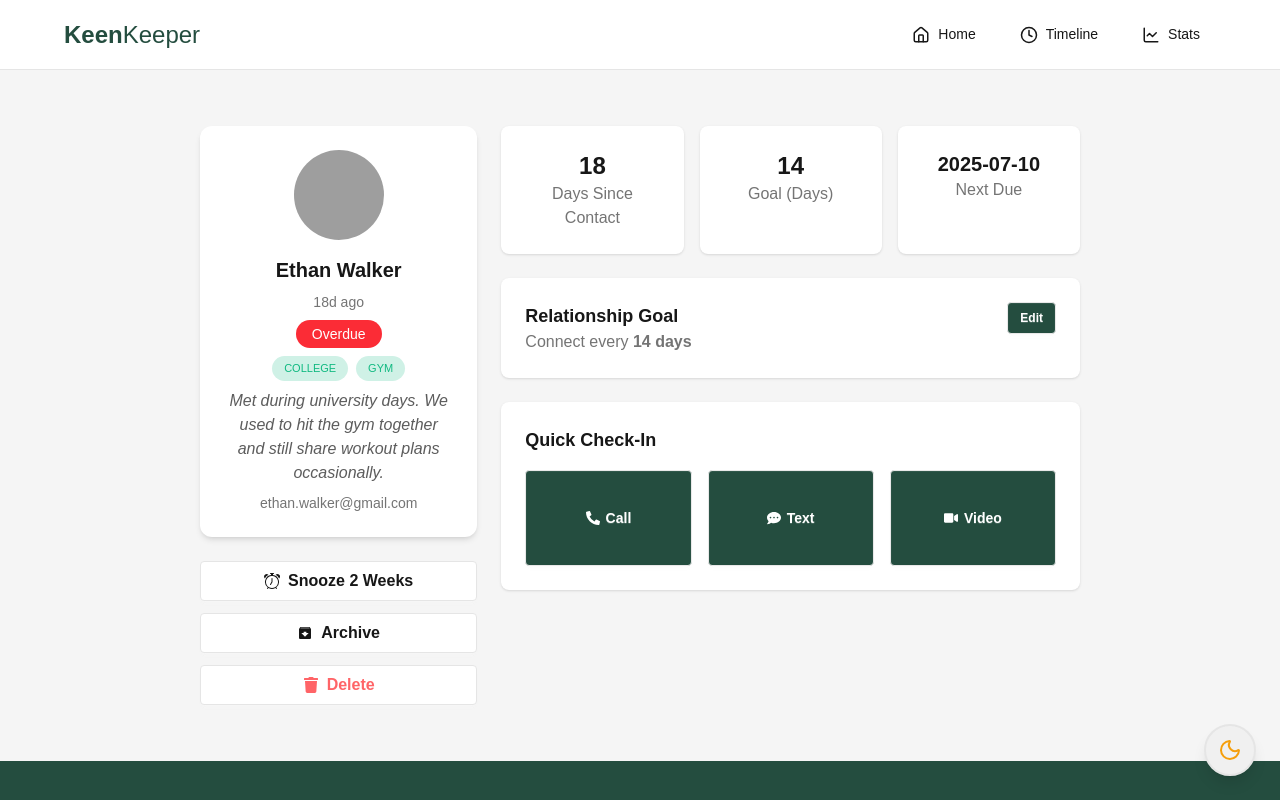
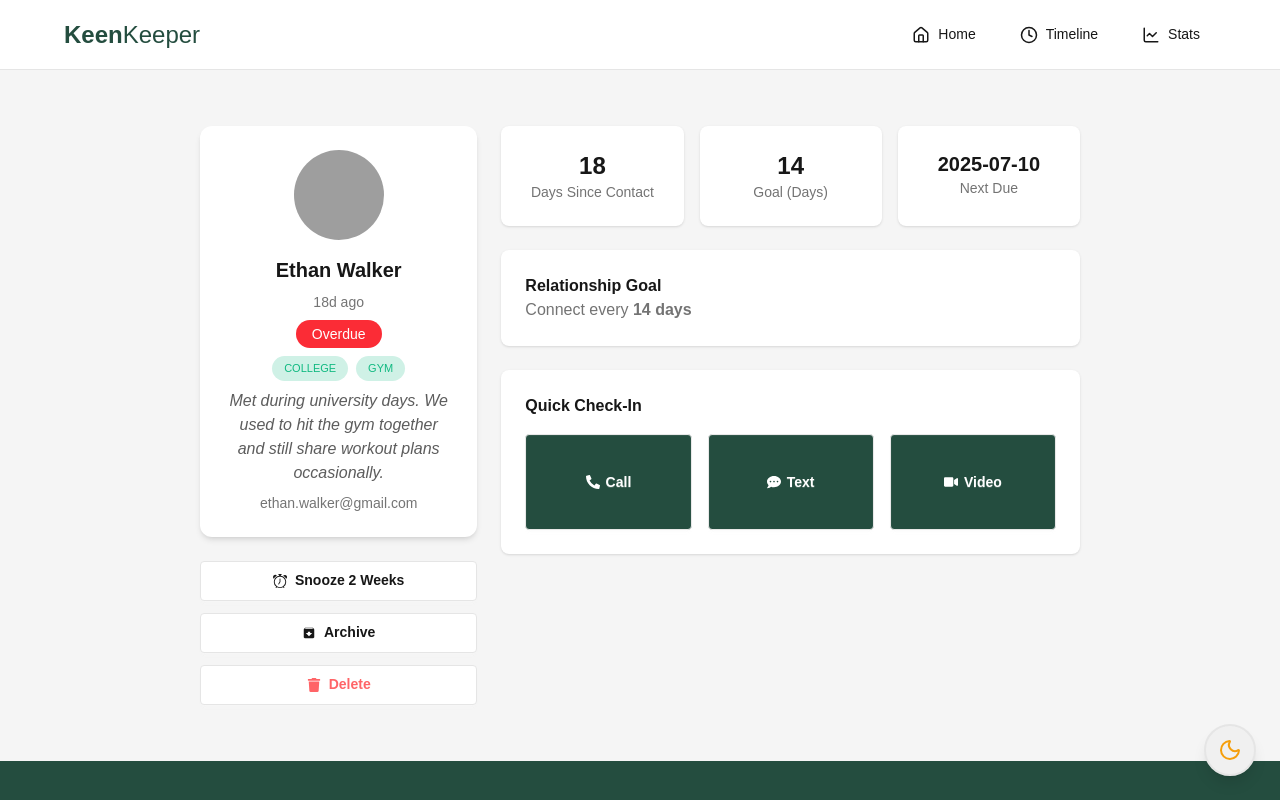
Before and after one commit to supayangit/KeenKeeper, a Next.js app: page /friend/1 in a window 1280 px wide. Shown: the top 800 px of the page. Built offline with nearby package versions, Linux system fonts and the light colour scheme; grey boxes are pictures that could not be loaded.

Commit message:
theme added, bug fixed

```diff
--- a/package.json
+++ b/package.json
@@ -3,7 +3,7 @@
   "version": "0.1.0",
   "private": true,
   "scripts": {
-    "dev": "next dev",
+    "dev": "next dev --turbo",
     "build": "next build",
     "start": "next start",
     "lint": "eslint"
--- /dev/null
+++ b/src/app/friend/[id]/FriendClient.jsx
@@ -0,0 +1,122 @@
+"use client";
+
+import Image from "next/image";
+import { FaTrash } from "react-icons/fa";
+import { MdArchive } from "react-icons/md";
+import { BsAlarm } from "react-icons/bs";
+import FriendActions from "@/app/components/FriendActions";
+
+export default function FriendClient({ friend }) {
+  const statusStyles = {
+    overdue: "bg-red-500 text-white",
+    "almost due": "bg-orange-400 text-white",
+    "on-track": "bg-green-500 text-white",
+  };
+
+  const formatStatus = (status) =>
+    status
+      .split(" ")
+      .map((w) => w.charAt(0).toUpperCase() + w.slice(1))
+      .join(" ");
+
+  return (
+    <div className="grid grid-cols-1 lg:grid-cols-3 gap-4 sm:gap-6">
+
+      {/* LEFT */}
+      <div className="space-y-4 sm:space-y-6 lg:col-span-1">
+
+        <div className="w-full flex flex-col items-center gap-3 p-4 sm:p-6 bg-light-card dark:bg-dark-card shadow-md rounded-xl">
+
+          <Image
+            src={friend.picture}
+            alt={friend.name}
+            width={90}
+            height={90}
+            className="rounded-full"
+          />
+
+          <h2 className="font-semibold text-lg dark:text-dark-text">
+            {friend.name}
+          </h2>
+
+          <p className="text-sm opacity-60">
+            {friend.days_since_contact}d ago
+          </p>
+
+          <button className={`text-xs px-3 py-1 rounded-full ${statusStyles[friend.status]}`}>
+            {formatStatus(friend.status)}
+          </button>
+
+          <div className="flex gap-2 flex-wrap justify-center">
+            {friend.tags.map((tag, i) => (
+              <span key={i} className="text-xs px-2 py-1 rounded-full bg-gray-200 dark:bg-gray-800">
+                {tag}
+              </span>
+            ))}
+          </div>
+
+          <p className="italic text-sm opacity-70 text-center">
+            {friend.bio}
+          </p>
+
+          <p className="text-xs break-all opacity-60">
+            {friend.email}
+          </p>
+        </div>
+
+        {/* ACTIONS */}
+        <div className="space-y-2">
+          <button className="w-full flex items-center justify-center gap-2 p-2 border rounded">
+            <BsAlarm /> Snooze 2 Weeks
+          </button>
+
+          <button className="w-full flex items-center justify-center gap-2 p-2 border rounded">
+            <MdArchive /> Archive
+          </button>
+
+          <button className="w-full flex items-center justify-center gap-2 p-2 border border-red-400 text-red-400 rounded">
+            <FaTrash /> Delete
+          </button>
+        </div>
+
+      </div>
+
+      {/* RIGHT */}
+      <div className="lg:col-span-2 space-y-6">
+
+        <div className="grid grid-cols-1 sm:grid-cols-3 gap-4">
+
+          <div className="p-4 text-center bg-light-card dark:bg-dark-card rounded">
+            <h2 className="text-xl font-bold">{friend.days_since_contact}</h2>
+            <p className="text-sm opacity-60">Days Since Contact</p>
+          </div>
+
+          <div className="p-4 text-center bg-light-card dark:bg-dark-card rounded">
+            <h2 className="text-xl font-bold">{friend.goal}</h2>
+            <p className="text-sm opacity-60">Goal</p>
+          </div>
+
+          <div className="p-4 text-center bg-light-card dark:bg-dark-card rounded">
+            <h2 className="text-sm font-bold">{friend.next_due_date}</h2>
+            <p className="text-sm opacity-60">Next Due</p>
+          </div>
+
+        </div>
+
+        <div className="p-4 bg-light-card dark:bg-dark-card rounded">
+          <h2 className="font-semibold">Relationship Goal</h2>
+          <p className="text-sm opacity-60">
+            Connect every <b>{friend.goal} days</b>
+          </p>
+        </div>
+
+        <div className="p-4 bg-light-card dark:bg-dark-card rounded">
+          <h2 className="font-semibold">Quick Check-In</h2>
+          <FriendActions friend={friend} />
+        </div>
+
+      </div>
+
+    </div>
+  );
+}
--- a/src/app/friend/[id]/page.jsx
+++ b/src/app/friend/[id]/page.jsx
@@ -1,10 +1,10 @@
-import Image from 'next/image';
+import Image from "next/image";
 import { FaTrash } from "react-icons/fa";
 import { MdArchive } from "react-icons/md";
 import { BsAlarm } from "react-icons/bs";
-import FriendActions from '../../components/FriendActions';
-import NotFoundUI from '../../components/NotFoundUI';
-import friendsData from '@/data/friends.json';
+import FriendActions from "../../components/FriendActions";
+import NotFoundUI from "../../components/NotFoundUI";
+import friendsData from "@/data/friends.json";
 
 const friends = Array.isArray(friendsData)
   ? friendsData
@@ -12,9 +12,10 @@ const friends = Array.isArray(friendsData)
 
 export const dynamicParams = false;
 
+// ✅ FIXED: await params
 export async function generateMetadata({ params }) {
-  const resolvedParams = await params;
-  const id = resolvedParams?.id;
+  const { id } = await params;
+
   const friend = friends.find((f) => Number(f.id) === Number(id));
 
   if (!friend) {
@@ -36,17 +37,17 @@ export function generateStaticParams() {
   }));
 }
 
-export default async function FriendProfile({ params }) {
-  const resolvedParams = await params;
-  const id = resolvedParams?.id;
+// ✅ FIXED: async + await params
+export default async function FriendPage({ params }) {
+  const { id } = await params;
 
-  if (!id) {
+  const numericId = Number(id);
+
+  if (!numericId) {
     return <NotFoundUI message="Invalid friend route" />;
   }
 
-  const friend = friends.find(
-    (f) => Number(f.id) === Number(id)
-  );
+  const friend = friends.find((f) => Number(f.id) === numericId);
 
   if (!friend) {
     return <NotFoundUI message={`Friend with ID ${id} not found`} />;
@@ -66,11 +67,8 @@ export default async function FriendProfile({ params }) {
 
   return (
     <div className="grid grid-cols-1 lg:grid-cols-3 gap-4 sm:gap-6">
-
       <div className="space-y-4 sm:space-y-6 lg:col-span-1">
-
         <div className="w-full flex flex-col items-center gap-3 sm:gap-4 p-4 sm:p-6 bg-light-card dark:bg-dark-card shadow-md dark:shadow-dark rounded-xl transition-colors duration-300">
-
           <Image
             src={friend.picture}
             alt={friend.name}
@@ -80,7 +78,6 @@ export default async function FriendProfile({ params }) {
           />
 
           <div className="flex flex-col items-center gap-2 text-center">
-
             <h2 className="font-semibold text-base sm:text-lg lg:text-xl text-light-text dark:text-dark-text">
               {friend.name}
             </h2>
@@ -89,7 +86,9 @@ export default async function FriendProfile({ params }) {
               {friend.days_since_contact}d ago
             </p>
 
-            <button className={`text-xs sm:text-sm font-medium px-3 sm:px-4 py-1 rounded-full ${statusStyles[friend.status]} transition-colors duration-300`}>
+            <button
+              className={`text-xs sm:text-sm font-medium px-3 sm:px-4 py-1 rounded-full ${statusStyles[friend.status]}`}
+            >
               {formatStatus(friend.status)}
             </button>
 
@@ -97,7 +96,7 @@ export default async function FriendProfile({ params }) {
               {friend.tags.map((tag, index) => (
                 <span
                   key={index}
-                  className="bg-accent-success/20 text-accent-success dark:bg-accent-success/30 dark:text-accent-success text-[10px] sm:text-[11px] font-medium px-2 sm:px-3 py-1 rounded-full uppercase transition-colors duration-300"
+                  className="bg-accent-success/20 text-accent-success dark:bg-accent-success/30 dark:text-accent-success text-[10px] sm:text-[11px] font-medium px-2 sm:px-3 py-1 rounded-full uppercase"
                 >
                   {tag}
                 </span>
@@ -111,88 +110,59 @@ export default async function FriendProfile({ params }) {
             <p className="text-xs sm:text-sm text-light-text/60 dark:text-dark-text/60 break-all">
               {friend.email}
             </p>
-
           </div>
         </div>
 
         <div className="space-y-2 sm:space-y-3">
-
-          <button className="btn w-full bg-light-card dark:bg-dark-card text-light-text dark:text-dark-text border border-light-border dark:border-dark-border flex items-center justify-center gap-2 text-sm sm:text-base transition-colors duration-300 hover:bg-light-hover dark:hover:bg-dark-hover">
+          <button className="btn w-full bg-light-card dark:bg-dark-card text-light-text dark:text-dark-text border border-light-border dark:border-dark-border flex items-center justify-center gap-2">
             <BsAlarm /> Snooze 2 Weeks
           </button>
 
-          <button className="btn w-full bg-light-card dark:bg-dark-card text-light-text dark:text-dark-text border border-light-border dark:border-dark-border flex items-center justify-center gap-2 text-sm sm:text-base transition-colors duration-300 hover:bg-light-hover dark:hover:bg-dark-hover">
+          <button className="btn w-full bg-light-card dark:bg-dark-card text-light-text dark:text-dark-text border border-light-border dark:border-dark-border flex items-center justify-center gap-2">
             <MdArchive /> Archive
           </button>
 
-          <button className="btn w-full bg-light-card dark:bg-dark-card border border-light-border dark:border-dark-border flex items-center justify-center gap-2 text-red-400 text-sm sm:text-base transition-colors duration-300 hover:bg-light-hover dark:hover:bg-dark-hover">
+          <button className="btn w-full bg-light-card dark:bg-dark-card border border-light-border dark:border-dark-border flex items-center justify-center gap-2 text-red-400">
             <FaTrash /> Delete
           </button>
-
         </div>
-
       </div>
 
       <div className="lg:col-span-2 space-y-4 sm:space-y-6">
-
         <div className="grid grid-cols-1 sm:grid-cols-2 lg:grid-cols-3 gap-4">
-
-          <div className="card bg-light-card dark:bg-dark-card shadow dark:shadow-dark p-4 sm:p-6 text-center transition-colors duration-300">
-            <h2 className="text-xl sm:text-2xl font-bold text-light-text dark:text-dark-text">
+          <div className="card bg-light-card dark:bg-dark-card shadow p-4 sm:p-6 text-center">
+            <h2 className="text-xl sm:text-2xl font-bold">
               {friend.days_since_contact}
             </h2>
-            <p className="text-light-text/60 dark:text-dark-text/60 text-sm sm:text-base">
-              Days Since Contact
-            </p>
+            <p className="text-sm opacity-60">Days Since Contact</p>
           </div>
 
-          <div className="card bg-light-card dark:bg-dark-card shadow dark:shadow-dark p-4 sm:p-6 text-center transition-colors duration-300">
-            <h2 className="text-xl sm:text-2xl font-bold text-light-text dark:text-dark-text">
+          <div className="card bg-light-card dark:bg-dark-card shadow p-4 sm:p-6 text-center">
+            <h2 className="text-xl sm:text-2xl font-bold">
               {friend.goal}
             </h2>
-            <p className="text-light-text/60 dark:text-dark-text/60 text-sm sm:text-base">
-              Goal (Days)
-            </p>
+            <p className="text-sm opacity-60">Goal (Days)</p>
           </div>
 
-          <div className="card bg-light-card dark:bg-dark-card shadow dark:shadow-dark p-4 sm:p-6 text-center transition-colors duration-300">
-            <h2 className="text-base sm:text-xl font-bold break-words text-light-text dark:text-dark-text">
+          <div className="card bg-light-card dark:bg-dark-card shadow p-4 sm:p-6 text-center">
+            <h2 className="text-sm sm:text-xl font-bold break-words">
               {friend.next_due_date}
             </h2>
-            <p className="text-light-text/60 dark:text-dark-text/60 text-sm sm:text-base">
-              Next Due
-            </p>
+            <p className="text-sm opacity-60">Next Due</p>
           </div>
-
         </div>
 
-        <div className="bg-light-card dark:bg-dark-card shadow dark:shadow-dark p-4 sm:p-6 flex flex-col sm:flex-row sm:justify-between sm:items-start gap-3 rounded-box transition-colors duration-300">
-
-          <div>
-            <h1 className="font-semibold text-base sm:text-lg text-light-text dark:text-dark-text">
-              Relationship Goal
-            </h1>
-            <p className="text-light-text/60 dark:text-dark-text/60 text-sm sm:text-base">
-              Connect every <span className="font-bold">{friend.goal} days</span>
-            </p>
-          </div>
-
-          <div className="btn btn-sm bg-accent-primary dark:bg-accent-secondary text-white self-start sm:self-auto transition-colors duration-300 hover:bg-accent-secondary dark:hover:bg-accent-primary">
-            Edit
-          </div>
-
+        <div className="bg-light-card dark:bg-dark-card shadow p-4 sm:p-6 rounded-box">
+          <h1 className="font-semibold">Relationship Goal</h1>
+          <p className="opacity-60">
+            Connect every <span className="font-bold">{friend.goal} days</span>
+          </p>
         </div>
 
-        <div className="space-y-3 sm:space-y-4 bg-light-card dark:bg-dark-card shadow-sm dark:shadow-dark p-4 sm:p-6 rounded-box transition-colors duration-300">
-
-          <h1 className="text-base sm:text-lg font-semibold text-light-text dark:text-dark-text">
-            Quick Check-In
-          </h1>
-
+        <div className="space-y-3 sm:space-y-4 bg-light-card dark:bg-dark-card shadow-sm p-4 sm:p-6 rounded-box">
+          <h1 className="font-semibold">Quick Check-In</h1>
           <FriendActions friend={friend} />
-
         </div>
-
       </div>
     </div>
   );
```
Also changed, not shown: 1 other file (tests, documents, lock files or other folders).
